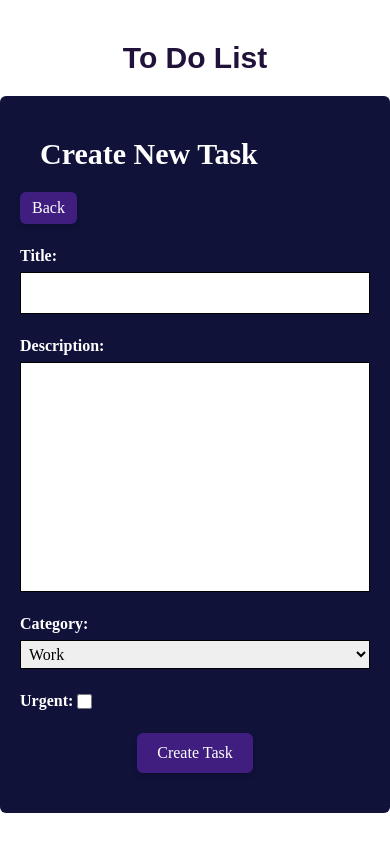
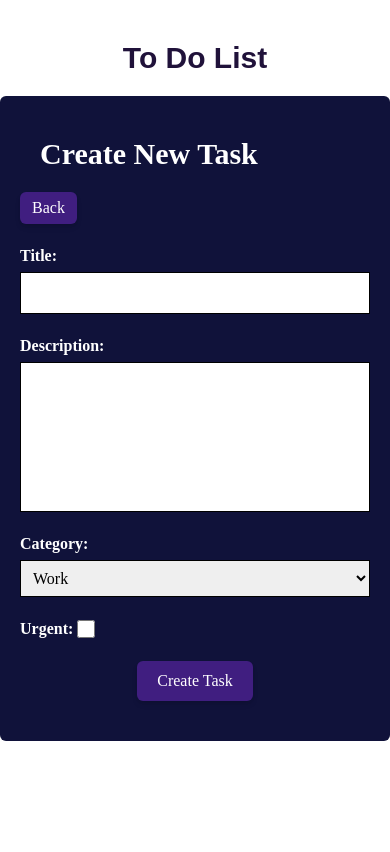
Before and after one commit to Elul-Asfaha/To-Do-list, a React (Vite) app: page /CreateTasks in a window 390 px wide. Built offline with nearby package versions, Linux system fonts and the light colour scheme; a web font is replaced by a local one.

Commit message:
small updates to ui

```diff
--- a/src/components/AddTasks.tsx
+++ b/src/components/AddTasks.tsx
@@ -64,7 +64,7 @@ const AddTasks = ({
                         onChange={newTaskTextareaHandler}
                         required
                         value={newTask.description}
-                        className='border border-black resize-none min-h-[230px] px-3 py-2'
+                        className='border border-black resize-none min-h-[150px] md:min-h-[230px] px-3 py-2'
                     />
                 </div>
                 <div className='flex flex-col gap-1 w-full'>
@@ -76,7 +76,7 @@ const AddTasks = ({
                     </label>
                     <select
                         name='category'
-                        className='border border-black p-1'
+                        className='border border-black p-2'
                         onChange={(e) => {
                             newTaskSelectOptionHandler(e);
                         }}
@@ -100,7 +100,7 @@ const AddTasks = ({
                         type='checkbox'
                         onChange={(e) => newTaskCheckboxHandler(e)}
                         checked={newTask.urgency}
-                        className='w-[15px] h-[15px]'
+                        className='w-[18px] h-[18px]'
                     />
                 </div>
 
--- a/src/components/DisplayTasks.tsx
+++ b/src/components/DisplayTasks.tsx
@@ -29,7 +29,7 @@ const DisplayTasks = ({
         />
     ));
     return (
-        <div className='shadow-md rounded-md px-5 md:px-0 py-5 min-h-[500px] min-w-[380px] w-full bg-[#10123A] text-white max-w-[600px] flex flex-col gap-5'>
+        <div className='shadow-md rounded-md px-5 md:px-0 py-5 min-h-[600px] min-w-[380px] w-full bg-[#10123A] text-white max-w-[600px] flex flex-col gap-5'>
             <Link
                 to='/CreateTasks'
                 className='flex items-center gap-2 w-full max-w-fit text-white hover:bg-[#401e8a] bg-[#401e80] md:ms-5 px-3 py-1 rounded-md shadow-md'
--- a/src/components/Home.tsx
+++ b/src/components/Home.tsx
@@ -72,7 +72,7 @@ const Home = () => {
             completed: false,
             description: "",
             urgency: false,
-            category: "",
+            category: "Work",
         });
         navigate("/");
     };
--- a/src/components/Task.tsx
+++ b/src/components/Task.tsx
@@ -47,10 +47,7 @@ const Task = ({ data, id, removeHandler, completedHandler }: taskType) => {
                     ) : null}
                 </div>
             </div>
-            <button
-                className='h-fit hover:animate-bounce'
-                onClick={() => removeHandler(id)}
-            >
+            <button className='h-fit p-3' onClick={() => removeHandler(id)}>
                 <span className='text-2xl'>
                     <IoTrashOutline />
                 </span>
```
Also changed, not shown: package.json (indentation only).
